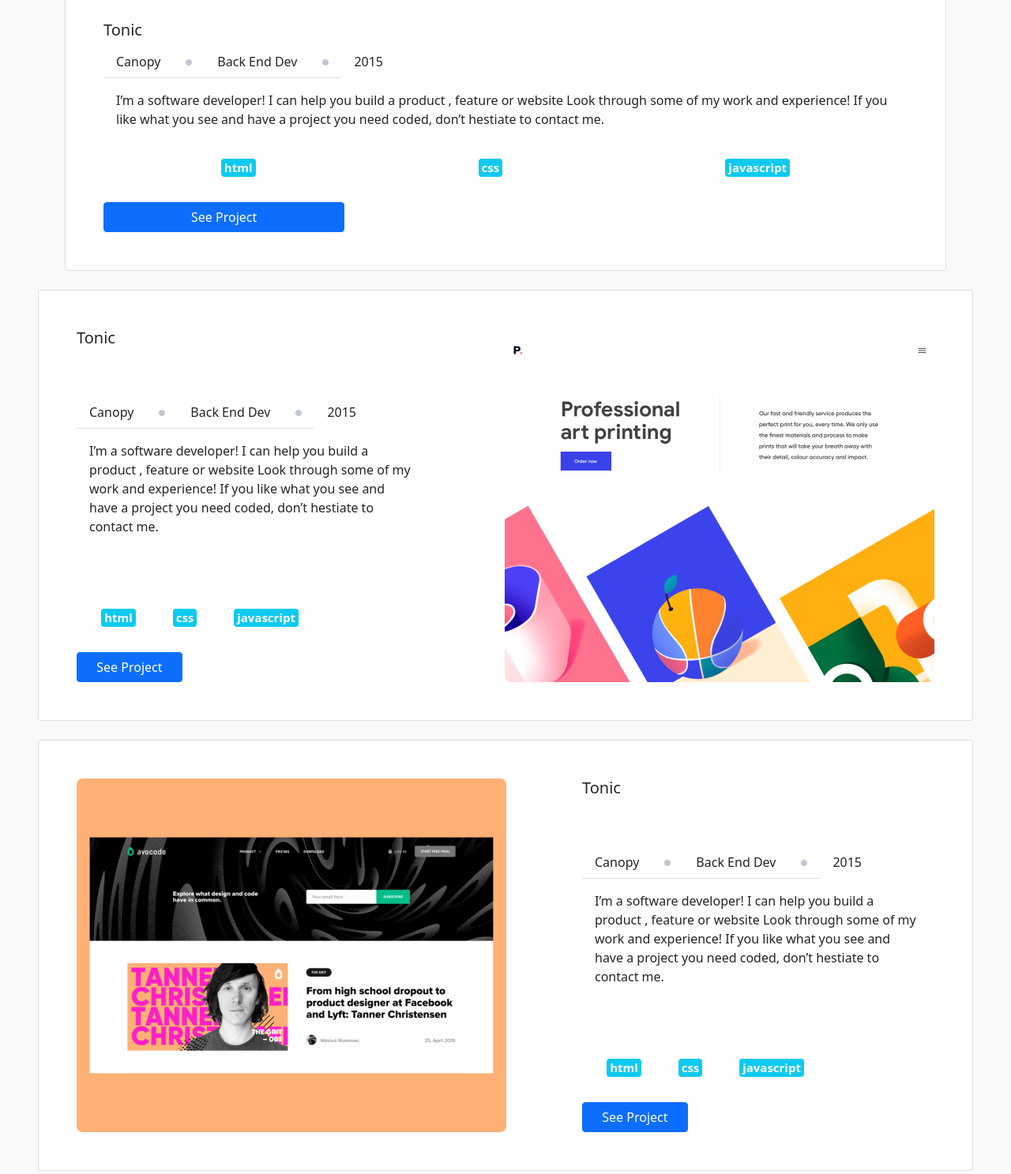
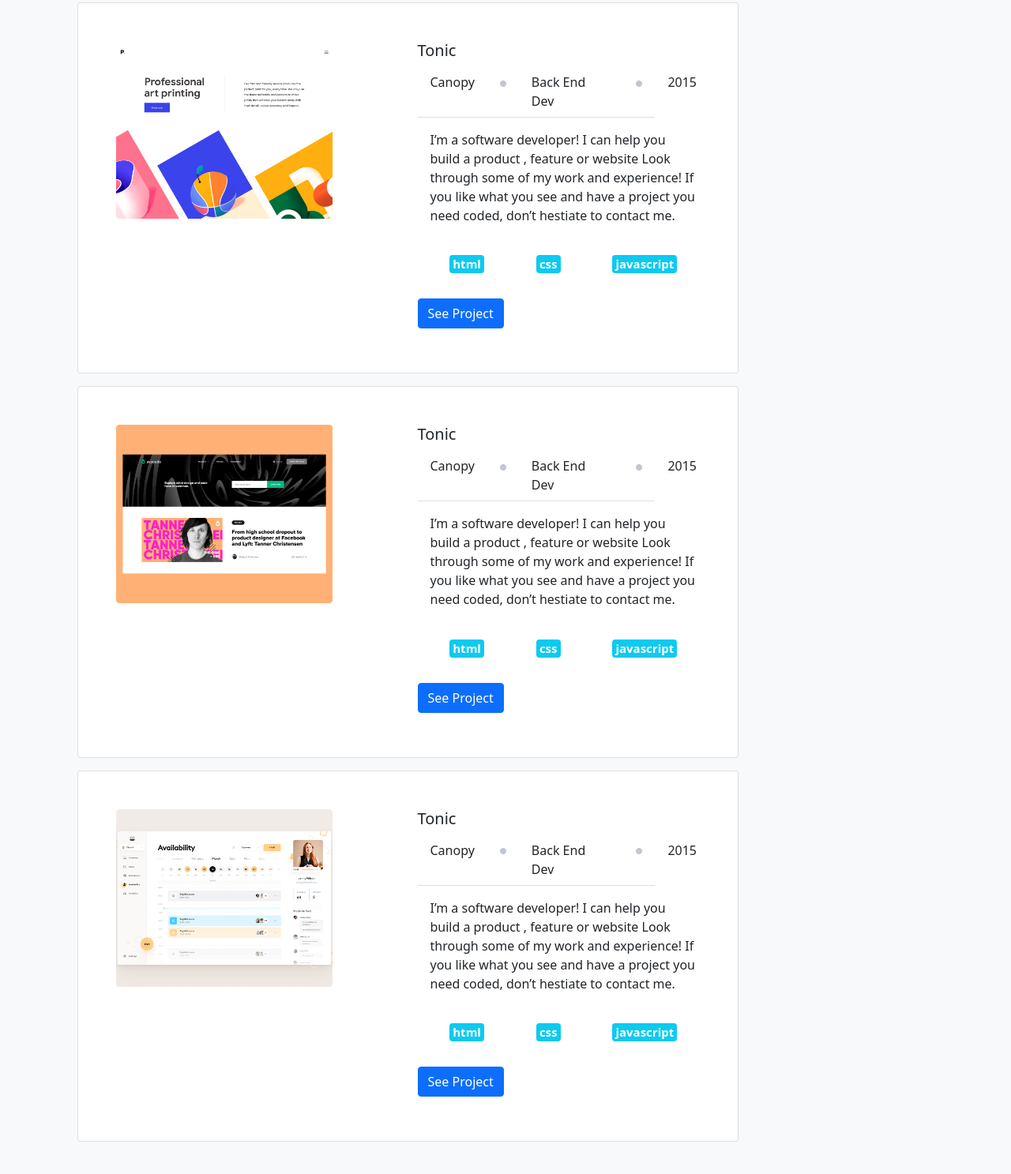
Before and after one commit to AbdollahRaafat/Bootstrap-portfolio-prototype, a plain HTML site: page index.html in a window 1280 px wide. Shown: the part 1021-2508 px from the top of the page at 79% size. Drawn offline with nearby package versions, Linux system fonts and the light colour scheme.

Commit message:
modified html for responsiveness

```diff
--- a/index.html
+++ b/index.html
@@ -59,10 +59,13 @@
         </div>
     </section>
     <section class="bg-light text-dark p-5 text-center text-sm-start">
-        <div class="container-sm">
-            <div class="card d-sm-grid d-lg-grid w-100">
-                <img src="./images/SnapshootPortfolio1w.png " class="card-img-top p-5 img-fluid  w-50 " alt="... ">
-                <div class="leftblock d-flex flex-column p-5">
+        <div class="container">
+            <div class="card w-75 m-3">
+                <div class="row">
+                    <div class="col ">
+                        <img src="./images/SnapshootPortfolio1w.png " class="card-img-top p-1  w-100 " alt="... ">
+                    </div>
+                    <div class="col p-5">
                         <div class="card-body p-0 ">
                             <h5 class="card-title ">Tonic</h5>
                         </div>
@@ -81,14 +84,18 @@
                             <h5><span class="badge bg-info p-1 ">css</span></h5>
                             <h5><span class="badge bg-info p-1 ">javascript</span></h5>
                         </div>
-                    <button type="button" class="btn btn-primary " style="width: 30%;">See Project</button>
+                        <button type="button" class="btn btn-primary w-20 mb-2 ">See Project</button>
                     </div>
                 </div>
             </div>
-
-        <div class="card mt-4 mb-4" style="width: 100%; flex-direction: row-reverse; ">
-            <img src="./images/SnapshootPortfolio2w.png " class="card-img-top p-5 " style="width: 60% height:50%; " alt="... ">
-            <div class="leftblock d-flex flex-column p-5">
+        </div>
+        <div class="container">
+            <div class="card w-75 m-3">
+                <div class="row">
+                    <div class="col ">
+                        <img src="./images/SnapshootPortfolio2w.png " class="card-img-top p-5  w-100 " alt="... ">
+                    </div>
+                    <div class="col p-5">
                         <div class="card-body p-0 ">
                             <h5 class="card-title ">Tonic</h5>
                         </div>
@@ -102,18 +109,23 @@
                         <div class="card-body ">
                             <p>I’m a software developer! I can help you build a product , feature or website Look through some of my work and experience! If you like what you see and have a project you need coded, don’t hestiate to contact me.</p>
                         </div>
-                <div class="badge d-flex flex-row pb-4" style="width: 70%; justify-content: space-around;">
+                        <div class="badge d-flex flex-row pb-4 justify-content-around w-70">
                             <h5><span class="badge bg-info p-1 ">html</span></h5>
                             <h5><span class="badge bg-info p-1 ">css</span></h5>
                             <h5><span class="badge bg-info p-1 ">javascript</span></h5>
                         </div>
-                <button type="button" class="btn btn-primary " style="width: 30%;">See Project</button>
+                        <button type="button" class="btn btn-primary w-20 mb-2 ">See Project</button>
                     </div>
                 </div>
-        <div class="card mt-4 mb-4" style="width: 100%; flex-direction: row; ">
-            <img src="./images/SnapshootPortfolio3w.png " class="card-img-top p-5 " style="width: 60%; height:50%; " alt="... ">
-
-            <div class="leftblock d-flex flex-column p-5">
+            </div>
+        </div>
+        <div class="container">
+            <div class="card w-75 m-3">
+                <div class="row">
+                    <div class="col">
+                        <img src="./images/SnapshootPortfolio3w.png " class="card-img-top p-5  w-100 " alt="... ">
+                    </div>
+                    <div class="col p-5">
                         <div class="card-body p-0 ">
                             <h5 class="card-title ">Tonic</h5>
                         </div>
@@ -127,19 +139,23 @@
                         <div class="card-body ">
                             <p>I’m a software developer! I can help you build a product , feature or website Look through some of my work and experience! If you like what you see and have a project you need coded, don’t hestiate to contact me.</p>
                         </div>
-                <div class="badge d-flex flex-row pb-4" style="width: 70%; justify-content: space-around;">
+                        <div class="badge d-flex flex-row pb-4 justify-content-around w-70">
                             <h5><span class="badge bg-info p-1 ">html</span></h5>
                             <h5><span class="badge bg-info p-1 ">css</span></h5>
                             <h5><span class="badge bg-info p-1 ">javascript</span></h5>
                         </div>
-
-                <button type="button" class="btn btn-primary " style="width: 30%;">See Project</button>
+                        <button type="button" class="btn btn-primary w-20 mb-2 ">See Project</button>
                     </div>
                 </div>
-        <div class="card mt-4 mb-4 " style="width: 100%; flex-direction: row-reverse; ">
-            <img src="./images/SnapshootPortfolio4w.png " class="card-img-top p-5 " style="width: 60% height:50%;" alt="">
-
-            <div class="leftblock d-flex flex-column p-5">
+            </div>
+        </div>
+        <div class="container">
+            <div class="card w-75 m-3 order-1">
+                <div class="row">
+                    <div class="col">
+                        <img src="./images/SnapshootPortfolio4w.png " class="card-img-top p-5  w-100 " alt="... ">
+                    </div>
+                    <div class="col p-5">
                         <div class="card-body p-0 ">
                             <h5 class="card-title ">Tonic</h5>
                         </div>
@@ -153,15 +169,17 @@
                         <div class="card-body ">
                             <p>I’m a software developer! I can help you build a product , feature or website Look through some of my work and experience! If you like what you see and have a project you need coded, don’t hestiate to contact me.</p>
                         </div>
-                <div class="badge d-flex flex-row pb-4" style="width: 70%; justify-content: space-around;">
+                        <div class="badge d-flex flex-row pb-4 justify-content-around w-70">
                             <h5><span class="badge bg-info p-1 ">html</span></h5>
                             <h5><span class="badge bg-info p-1 ">css</span></h5>
                             <h5><span class="badge bg-info p-1 ">javascript</span></h5>
                         </div>
-                <button type="button" class="btn btn-primary " style="width: 30%;">See Project</button>
+                        <button type="button" class="btn btn-primary w-20 mb-2 ">See Project</button>
                     </div>
                 </div>
             </div>
+        </div>
+
     </section>
     <script src="https://cdn.jsdelivr.net/npm/bootstrap@5.1.3/dist/js/bootstrap.bundle.min.js" integrity="sha384-ka7Sk0Gln4gmtz2MlQnikT1wXgYsOg+OMhuP+IlRH9sENBO0LRn5q+8nbTov4+1p" crossorigin="anonymous"></script>
 </body>
```
Lines whose indentation alone changed are shown as unchanged.
